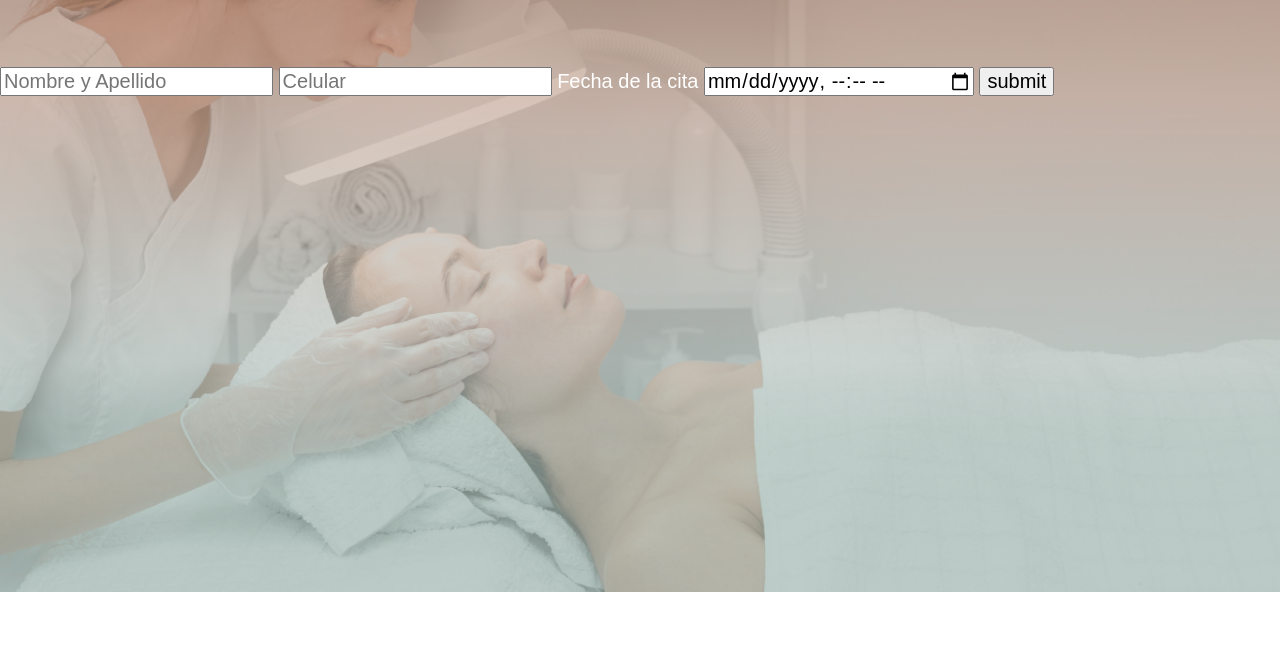
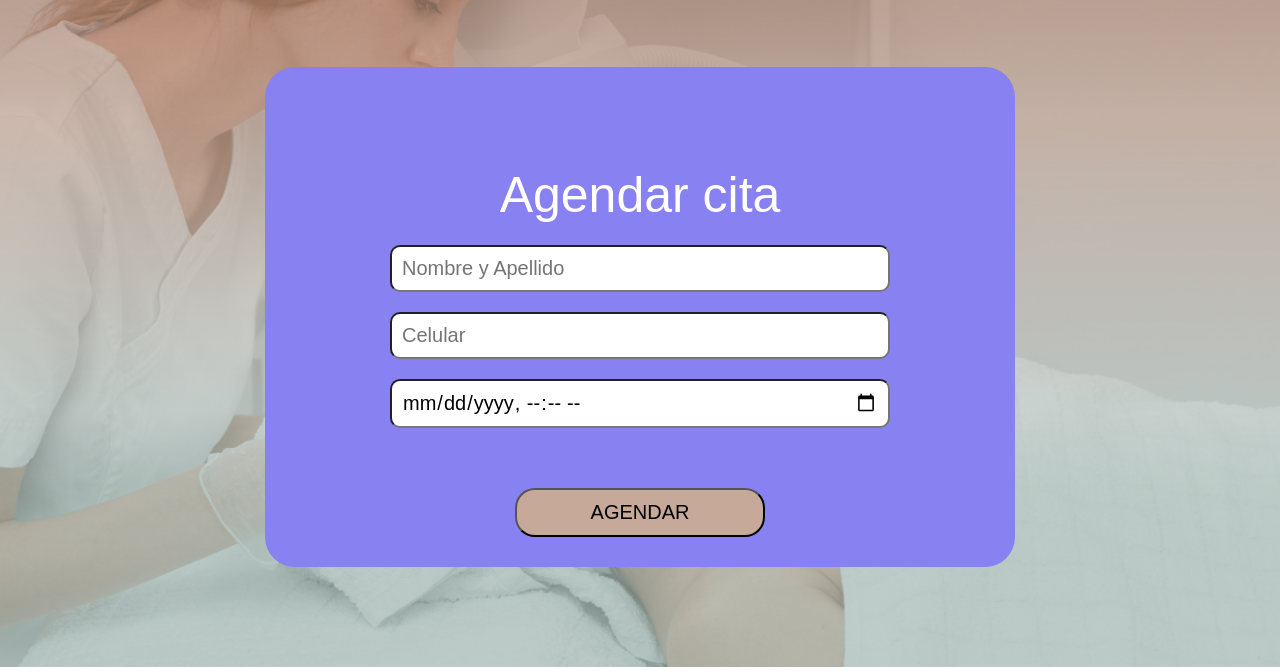
Before and after one commit to NicoJC25/lilit_app, a website: page quotes.html in a window 1280 px wide. Shown: the part 128-800 px from the top of the page. Drawn offline with nearby package versions, Linux system fonts and the light colour scheme; files that its build step writes are made by us from their sources.

Commit message:
styles for quote form

```diff
--- a/quotes.html
+++ b/quotes.html
@@ -41,12 +41,12 @@
 
     <section class="main-content-quotes">
         <main>
-            <form method="POST" action="src/includes/quotes_function.php">
-                <input name="name" type="text" placeholder="Nombre y Apellido">
-                <input name="phone" type="text" placeholder="Celular">
-                <label for="">Fecha de la cita</label>
-                <input name="date" type="datetime-local">
-                <input type="submit" value="submit">
+            <form class="quote-form" method="POST" action="src/includes/quotes_function.php">
+                <label class="label" for="">Agendar cita</label>
+                <input class="input" name="name" type="text" placeholder="Nombre y Apellido">
+                <input class="input"name="phone" type="text" placeholder="Celular">
+                <input class="date" name="date" type="datetime-local">
+                <input class="submit" type="submit" value="Agendar">
             </form>
         </main>
     </section>
--- /dev/null
+++ b/src/scss/layout/_form.scss
@@ -0,0 +1,42 @@
+@use 'base/variables' as v;
+@use 'base/mixins' as m;
+
+
+.main-content-quotes {
+    width: 100%;
+    display: flex;
+    justify-content: center;
+}
+
+.quote-form {
+    width: 75rem;
+    height: 50rem;
+    display: flex;
+    flex-direction: column;
+    background-color: v.$blue;
+    padding: 3rem;
+    align-items: center;
+    gap: 2rem;
+    border-radius: 3rem;
+    padding-top: 10rem;
+
+    .input,
+    .date {
+        padding: 1rem;
+        width: 50rem;
+        border-radius: 1rem;
+    }
+
+    .label {
+        font-size: 5rem;
+    }
+
+    .submit {
+        margin-top: 4rem;
+        text-transform: uppercase;
+        height: 5rem;
+        width: 25rem;
+        border-radius: 2rem;
+        background-color: v.$light_brown;
+    }
+}
--- a/src/scss/layout/_index.scss
+++ b/src/scss/layout/_index.scss
@@ -6,3 +6,4 @@
 @forward 'postoperatory';
 @forward 'social_media';
 @forward 'service';
+@forward 'form';
```
